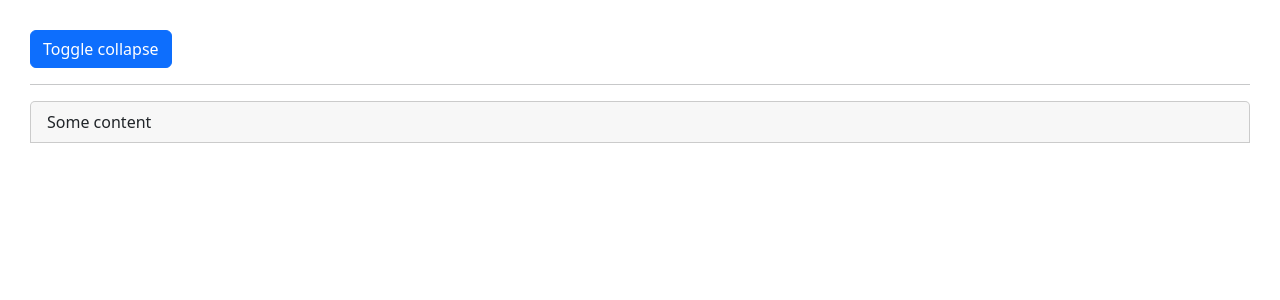
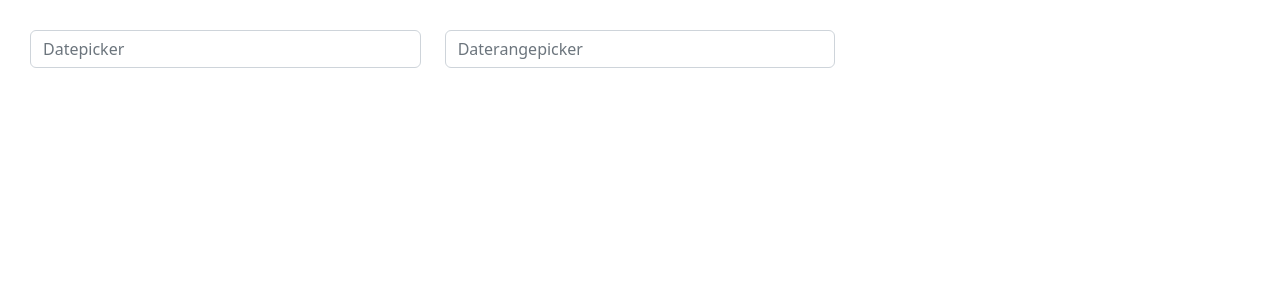
Before and after one commit to enes-yilmaz02/NGXbootstrap, an Angular app: page / in a window 1280 px wide. Shown: the top 300 px of the page. Built offline with nearby package versions, Linux system fonts and the light colour scheme.

Commit message:
datepicker

```diff
--- a/src/app/app.component.html
+++ b/src/app/app.component.html
@@ -1 +1 @@
-<app-collapse></app-collapse>
+<app-datepicker></app-datepicker>
--- /dev/null
+++ b/src/app/components/datepicker/datepicker.component.html
@@ -0,0 +1,16 @@
+<div class="row">
+    <div class="col-xs-12 col-12 col-md-4 form-group mb-3">
+      <input type="text"
+             placeholder="Datepicker"
+             class="form-control"
+             bsDatepicker
+             [bsConfig]="{ isAnimated: true }">
+    </div>
+    <div class="col-xs-12 col-12 col-md-4 form-group mb-3">
+      <input type="text"
+             placeholder="Daterangepicker"
+             class="form-control"
+             bsDaterangepicker
+             [bsConfig]="{ isAnimated: true }">
+    </div>
+  </div>
```
Also changed, not shown: src/app/app.module.ts (+6 -2 lines), src/app/components/datepicker/datepicker.component.ts (added, +10 -0 lines), src/app/components/datepicker/datepicker.component.css (added), 1 other file (tests, documents, lock files or other folders).
